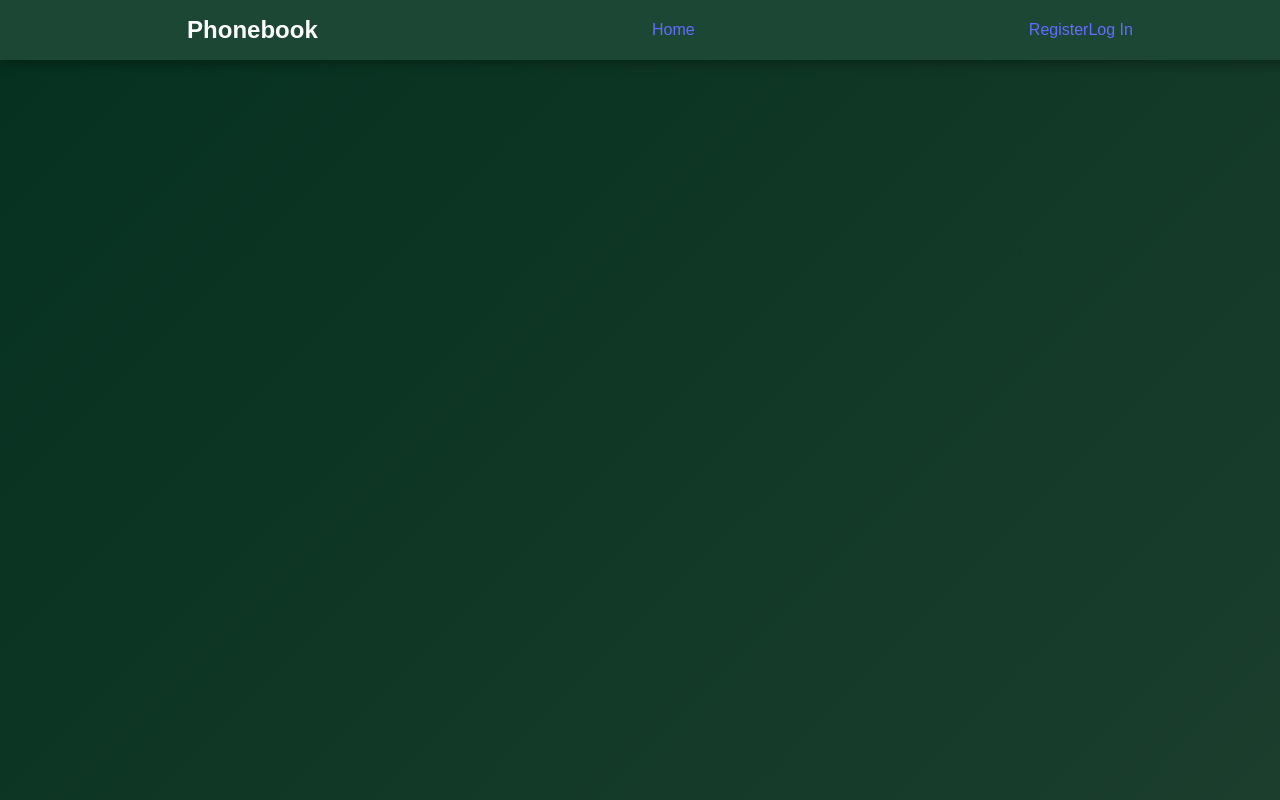
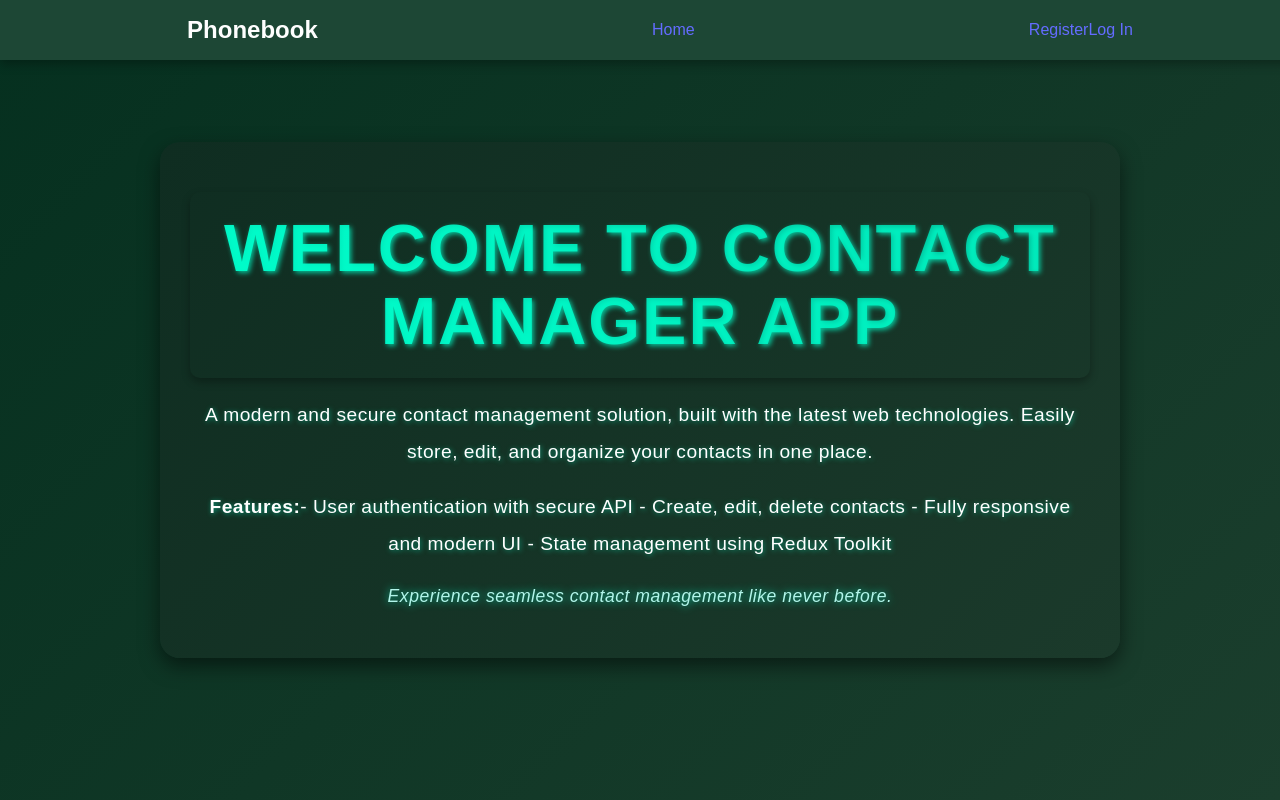
Before and after one commit to oleksandra-oz/goit-react-hw-08, a React (Vite) app: page / in a window 1280 px wide. Built offline with nearby package versions, Linux system fonts and the light colour scheme.

Commit message:
add { children }

```diff
--- a/src/components/Layout.jsx
+++ b/src/components/Layout.jsx
@@ -4,6 +4,7 @@ const Layout = ({ children }) => {
   return (
     <div>
       <AppBar />
+      {children}
     </div>
   );
 };
```
